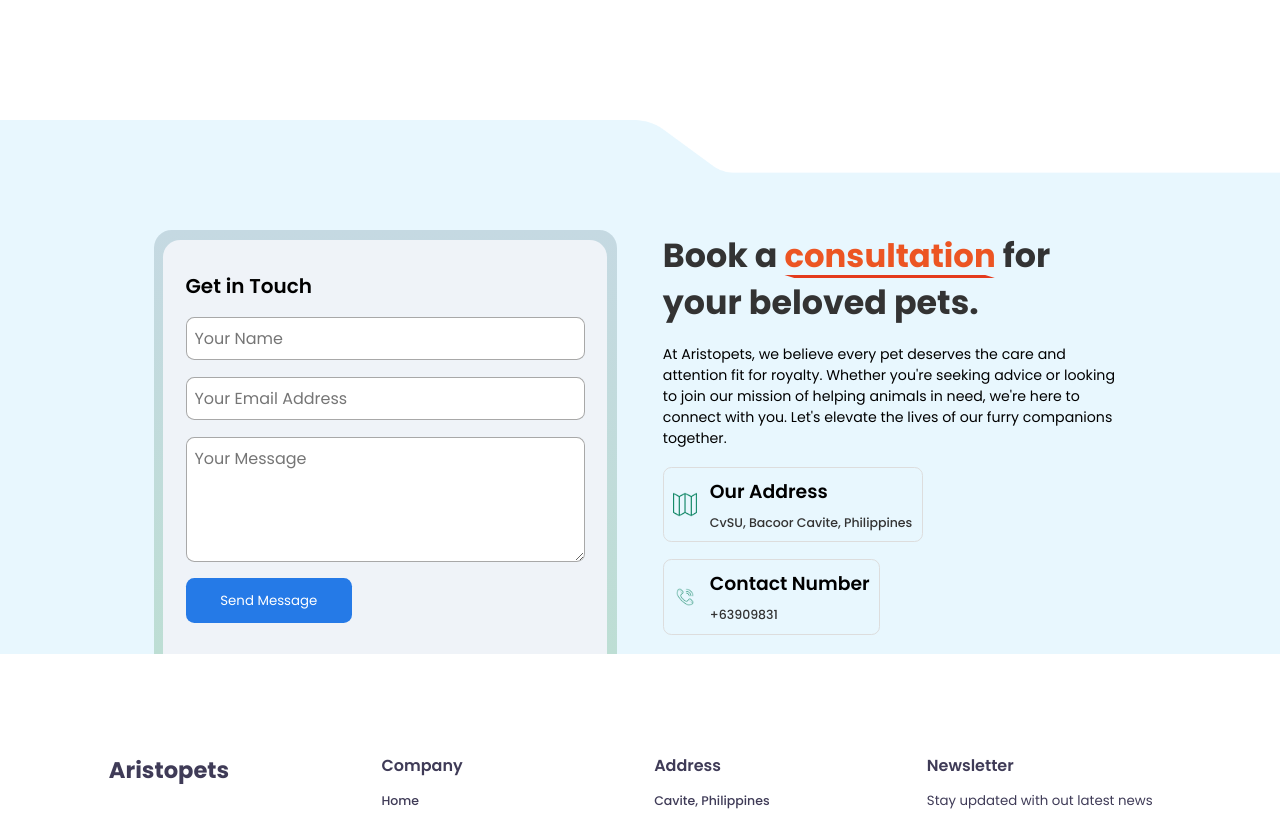
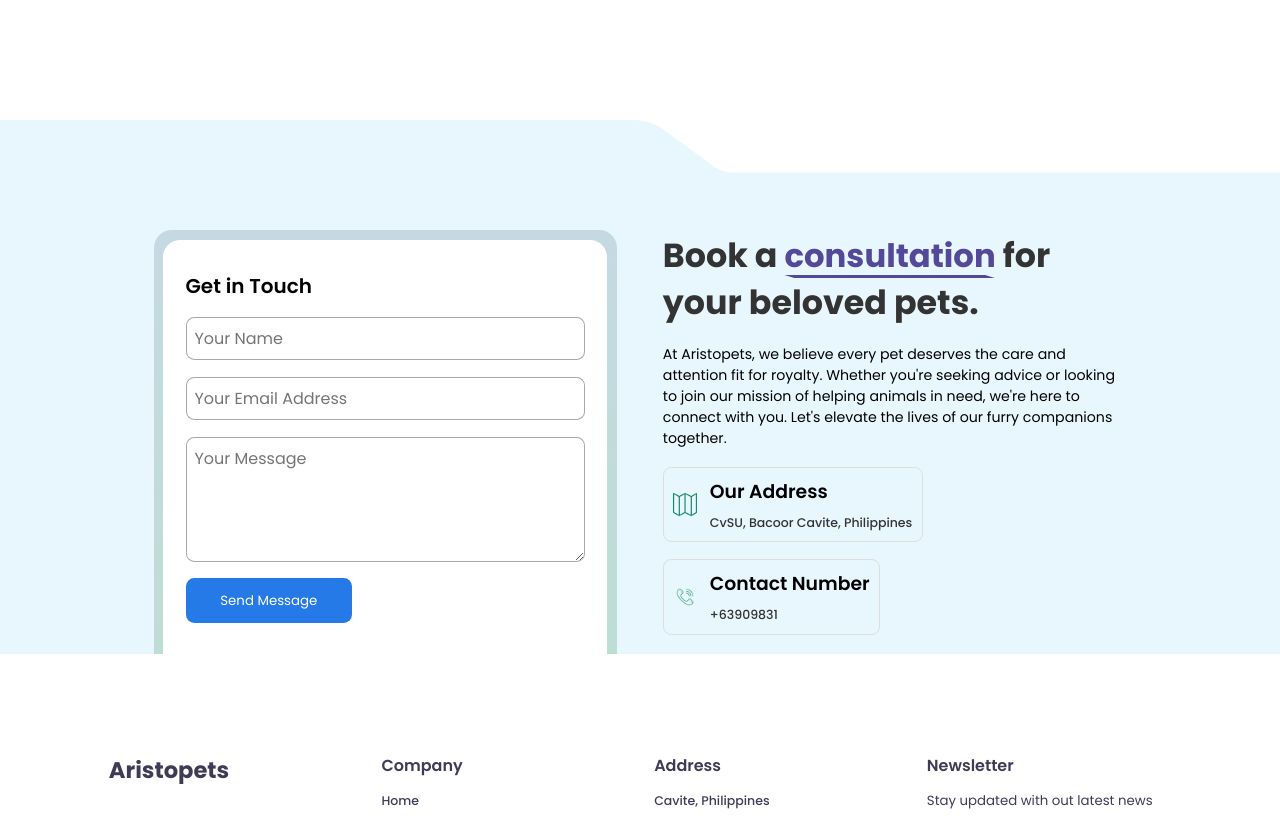
Before and after one commit to raceczn/aristopets, a Django app: page / in a window 1280 px wide. Shown: the part 5118-5938 px from the top of the page. Run offline with Django 5.2, Linux system fonts and the light colour scheme; some libraries are stand-ins or nearby versions.

Commit message:
style: update background and text colors

```diff
--- a/myApp/static/css/styles.css
+++ b/myApp/static/css/styles.css
@@ -775,7 +775,7 @@ img.header__image-bg {
   width: 100%;
   display: flex;
   flex-direction: column;
-  background-color: #eff3f8;
+  background-color: #ffffff;
   padding: 5%;
   border-top-left-radius: 20px;
   border-top-right-radius: 20px;
@@ -823,7 +823,7 @@ img.header__image-bg {
   padding: 15px;
   font-size: 1rem;
   background-color: #257ae7;
-  color: #fff;
+  color: #ffffff;
   border: none;
   border-radius: 10px;
   cursor: pointer;
@@ -914,7 +914,7 @@ img.header__image-bg {
 }
 
 .headings h2 span {
-  color: #ec5523;
+  color: #544898;
   position: relative;
   display: inline-block;
 }
@@ -926,7 +926,7 @@ img.header__image-bg {
   left: 0;
   width: 100%;
   height: 4px;
-  background-color: #e43b1d;
+  background-color:#544898;
   clip-path: polygon(0 0, 95% 0, 100% 100%, 5% 100%);
 }
 
```
